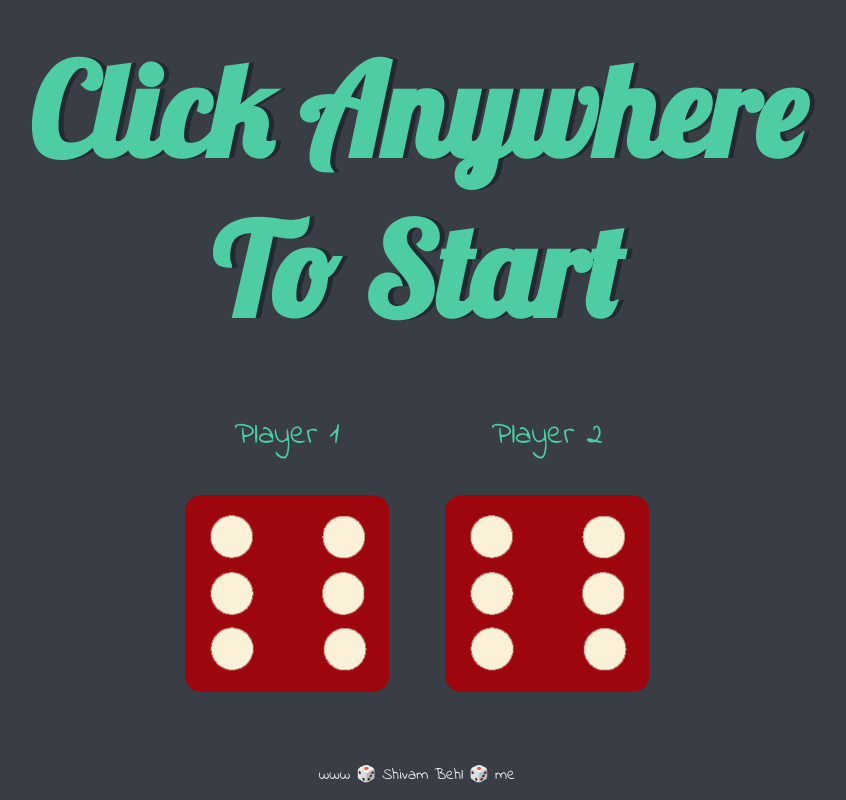
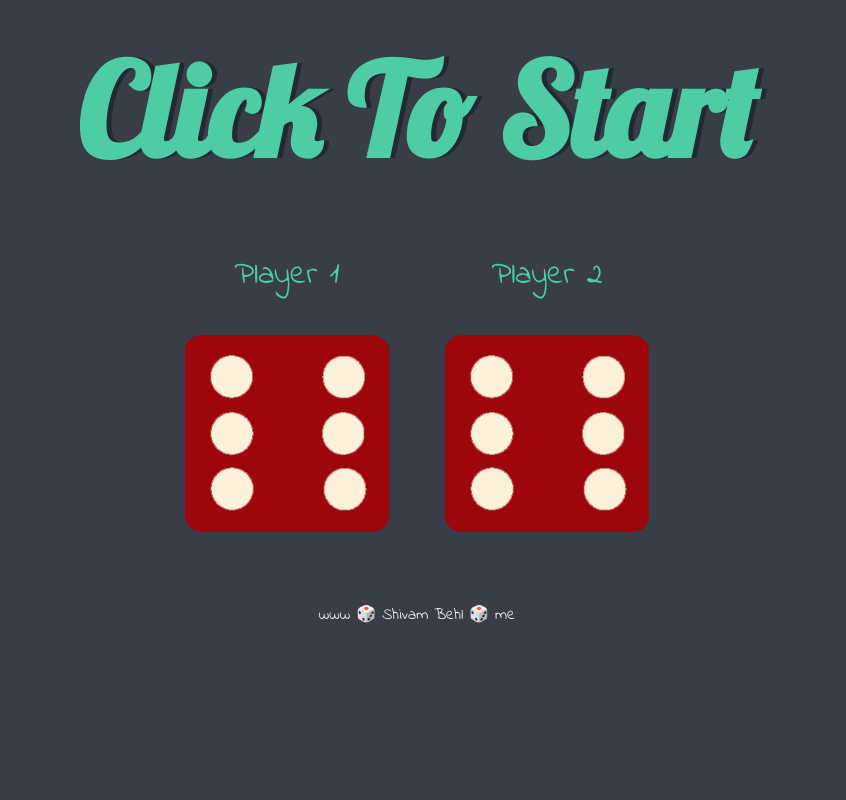
Before and after one commit to shivambehl15/dice-game, a plain HTML site: page index.html in a window 1280 px wide. Shown: the whole page, without its empty margins (223-1069 px from the left). Drawn offline with Linux system fonts and the light colour scheme.

Commit message:
Update index.html

```diff
--- a/index.html
+++ b/index.html
@@ -21,7 +21,7 @@
   <body onclick="diceGame()">
 
     <div class="container">
-      <h1>Click Anywhere To Start</h1>
+      <h1>Click To Start</h1>
 
       <div class="dice">
         <p>Player 1</p>
```
